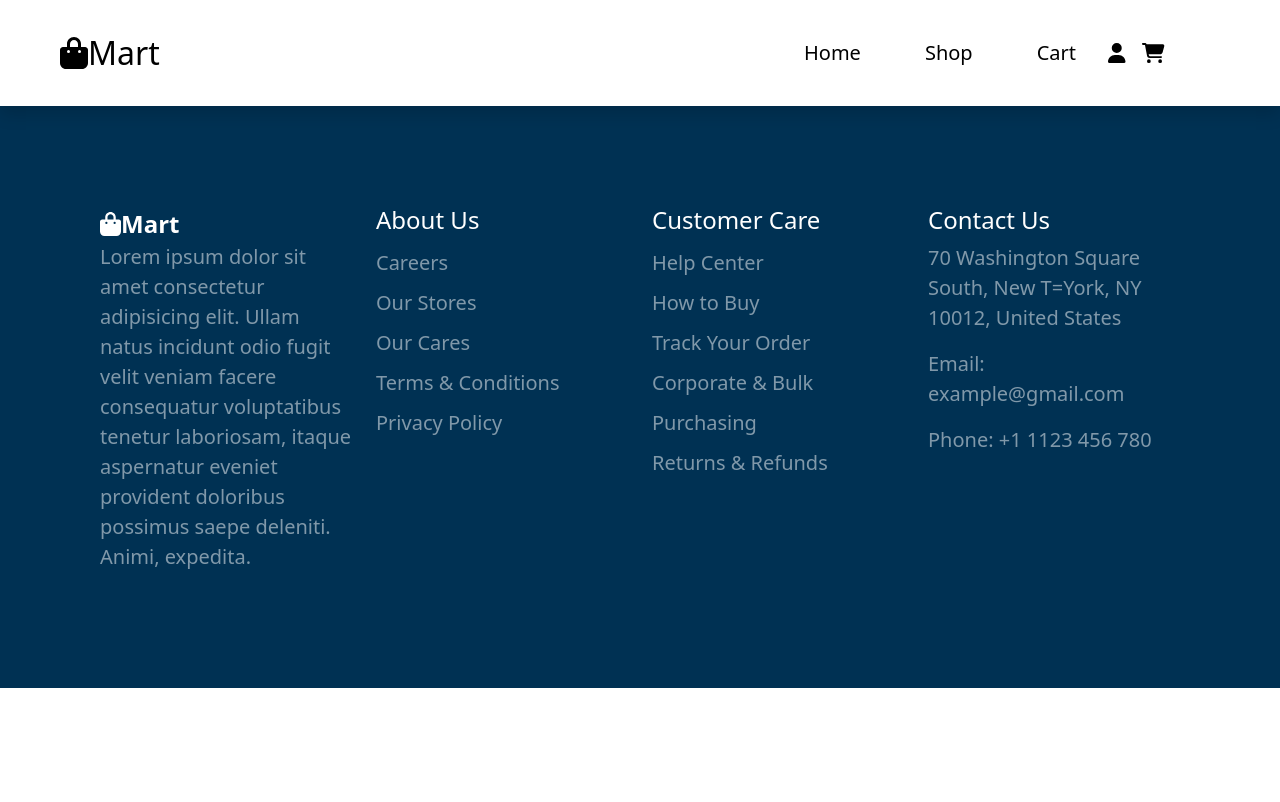
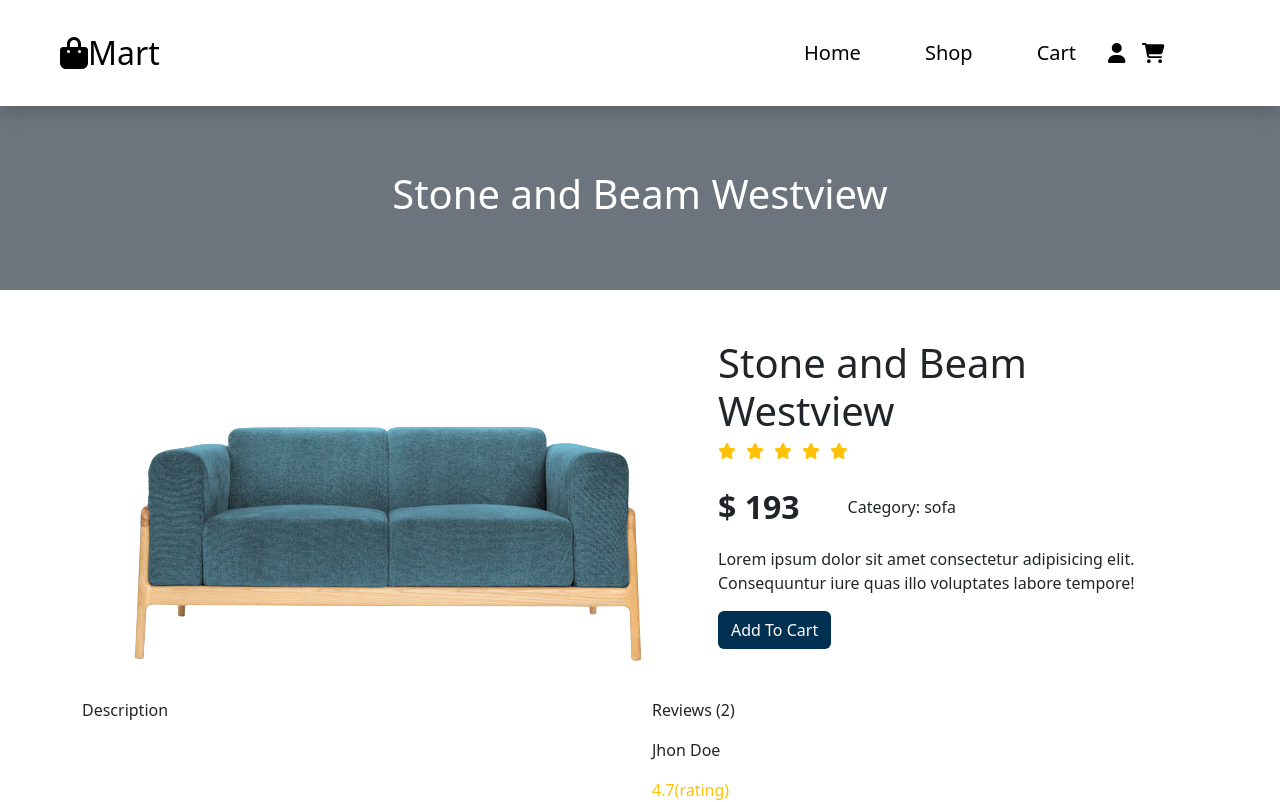
Before and after one commit to Rupeshchand/Mart-Ecommerce, a React (Create React App) app: page /product-details/01 in a window 1280 px wide. Shown: the top 802 px of the page. Built offline with nearby package versions, Linux system fonts and the light colour scheme.

Commit message:
product details page added

```diff
--- a/src/App.js
+++ b/src/App.js
@@ -6,6 +6,7 @@
 import Home from './Pages/Home'
 import Shop from './Pages/Shop'
 import Cart from './Pages/Cart'
+import ProductDetails from './Pages/ProductDetails'
 
 const App = () => {
   return (
@@ -15,6 +16,7 @@
         <Route path='/' element={<Home />} />
         <Route path='/shop' element={<Shop/>}/>
         <Route path='/cart' element={<Cart/>}/>
+        <Route path='/product-details/:id' element={<ProductDetails/>}/>
       </Routes>
       <Footer />
     </BrowserRouter>
--- a/src/Pages/Home.jsx
+++ b/src/Pages/Home.jsx
@@ -8,6 +8,7 @@
 import { AiOutlineHeart } from 'react-icons/ai';
 import { discoutProducts } from '../Products';
 import { SliderData } from '../Products';
+import { Link } from 'react-router-dom';
 const Home = () => {
     let settings = {
         dots: false,
@@ -98,6 +99,7 @@
                     {
                         discoutProducts && discoutProducts.length > 0 && discoutProducts.map((product) => (
                             <div className="col-md-3 m-2" key={product.id}>
+                                <Link className='text-decoration-none' to={`/product-details/${product.id}`} >
                                     <div className="card p-4 border border-0 bg-white shadow product-cards">
                                         <div className='d-flex justify-content-between'>
                                             <p className='border border-0 rounded-pill p-1 discount'>{product.discount}% Off</p>
@@ -121,6 +123,7 @@
                                             </div>
                                         </div>
                                     </div>
+                                </Link>
                             </div>
                         ))
                     }
--- /dev/null
+++ b/src/Pages/ProductDetails.jsx
@@ -0,0 +1,80 @@
+import React from 'react'
+import { useState, useEffect } from 'react'
+import { useParams } from 'react-router-dom'
+import { products } from '../Products'
+import { FontAwesomeIcon } from '@fortawesome/react-fontawesome'
+import { faStar } from '@fortawesome/free-solid-svg-icons'
+import '../ProductDetails.css'
+const ProductDetails = () => {
+    const [product, setProduct] = useState({})
+    const [desc, updateDesc] = useState('')
+    const { id } = useParams()
+    useEffect(() => {
+        const foundProduct = products.find((p) => p.id === id)
+        setProduct(foundProduct)
+    }, [id, products])
+    console.log(product)
+    return (
+        <>
+            <div className="container-fluid bg-secondary w-100 p-5">
+                <h1 className='text-white text-center p-3'>{product.productName}</h1>
+            </div>
+            <div className="container">
+                <div className="row d-flex align-items-center">
+                    <div className="col">
+                        <img src={product.imgUrl} alt={product.productName} />
+                    </div>
+                    <div className="col">
+                        <h1>{product.productName}</h1>
+                        <div className='row aliggn-items-center'>
+                            <div className='col text-warning ratings'>
+                                <FontAwesomeIcon className='g-col-6' icon={faStar} />
+                                <FontAwesomeIcon icon={faStar} />
+                                <FontAwesomeIcon icon={faStar} />
+                                <FontAwesomeIcon icon={faStar} />
+                                <FontAwesomeIcon icon={faStar} />
+                            </div>
+                            {
+                                product.rating && (
+                                    <p>{product.rating} ratings</p>
+                                )
+                            }
+                        </div>
+                        <div className='d-flex mt-4 align-items-center justify-content-start gap-5'>
+                            <p className='fs-2  fw-semibold'>$ {product.price}</p>
+                            <p className='category'>Category: {product.category}</p>
+                        </div>
+                        <div>
+                            <p>{product.shortDesc}</p>
+                        </div>
+                        <button className='btn pdBtn'>Add To Cart</button>
+                    </div>
+                </div>
+            </div >
+            <div className="container">
+                <div className="row">
+                    <div className="col">
+                        <p onClick={() => {
+                            updateDesc(product.description)
+                        }}>Description</p>
+                        <p>{desc}</p>
+                    </div>
+                    <div className="col">
+                        <p>Reviews (2)</p>
+                        {
+                            product.reviews && product.reviews.map((review) => (
+                                <>
+                                    <p>Jhon Doe</p>
+                                    <p className='text-warning'>{review.rating}(rating)</p>
+                                    <p>{review.text}</p>
+                                </>
+                            ))
+                        }
+                    </div>
+                </div>
+            </div>
+        </>
+    )
+}
+
+export default ProductDetails
--- a/src/Pages/Shop.jsx
+++ b/src/Pages/Shop.jsx
@@ -11,15 +11,15 @@
   const [filteredData, updateFilteredData] = useState(products)
   const [searchText, updateSearchText] = useState('')
   const [message, updateMessage] = useState('')
-  const filterProducts = (category, searchText='') => {
+  const filterProducts = (category, searchText = '') => {
     updateDropDown(category)
-    if(!category && !searchText){
+    if (!category && !searchText) {
       updateFilteredData(products)
       return
     }
     let res = products.filter((product) => {
       const productMatch = product.category.toLowerCase() === category.toLowerCase()
-      const searchMatch = searchText ? product.category.toLowerCase().includes(searchText.toLowerCase()):false
+      const searchMatch = searchText ? product.category.toLowerCase().includes(searchText.toLowerCase()) : false
       return productMatch || searchMatch
     })
     updateFilteredData(res)
@@ -84,6 +84,7 @@
           {
             filteredData && filteredData.length > 0 && filteredData.map((product) => (
               <div className="col-md-3 m-2" key={product.id}>
+                <Link className='text-decoration-none' to={`/product-details/${product.id}`}>
                   <div className="card p-4 border border-0 bg-white shadow product-cards">
                     <div>
                       <AiOutlineHeart className="whishlist" size={20} />
@@ -106,6 +107,7 @@
                       </div>
                     </div>
                   </div>
+                </Link>
               </div>
             ))
           }
--- /dev/null
+++ b/src/ProductDetails.css
@@ -0,0 +1,4 @@
+.pdBtn{
+    background-color: #003153;
+    color: white;
+}
```
Lines whose indentation alone changed are shown as unchanged.
